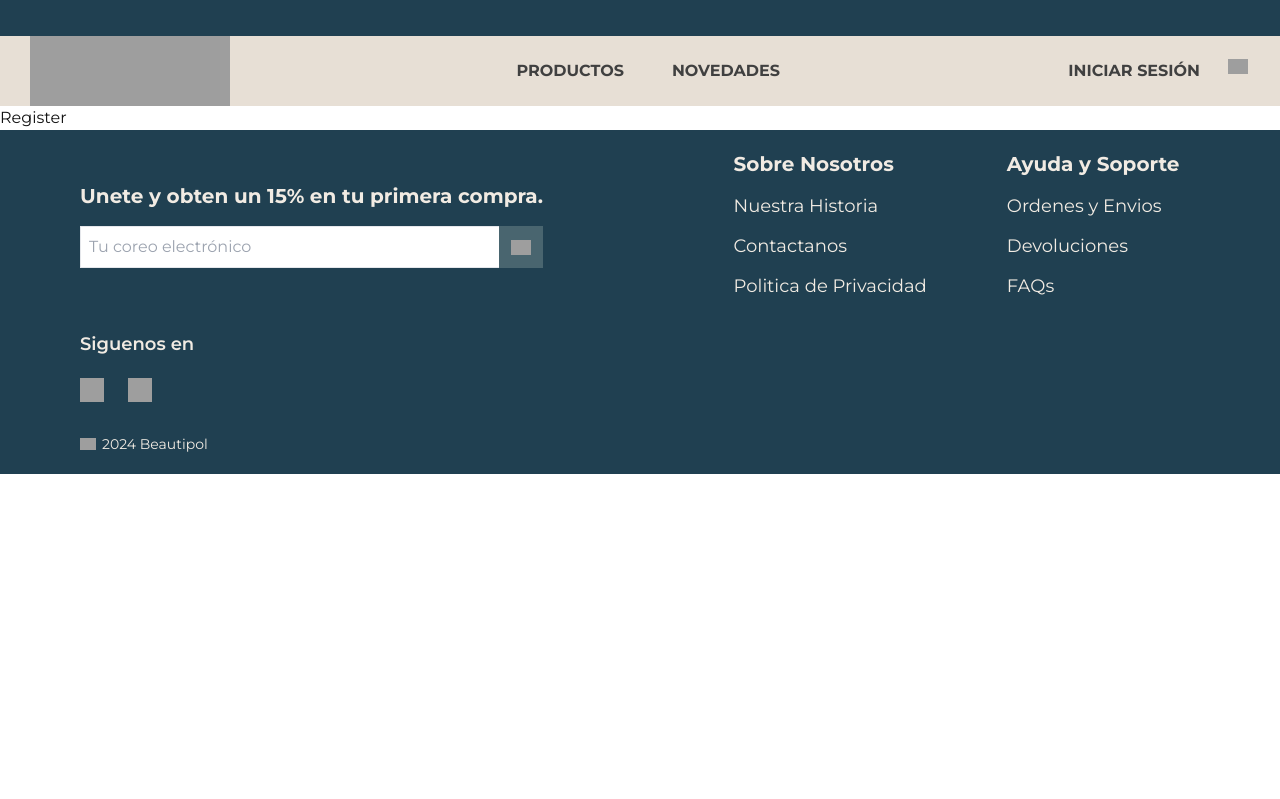
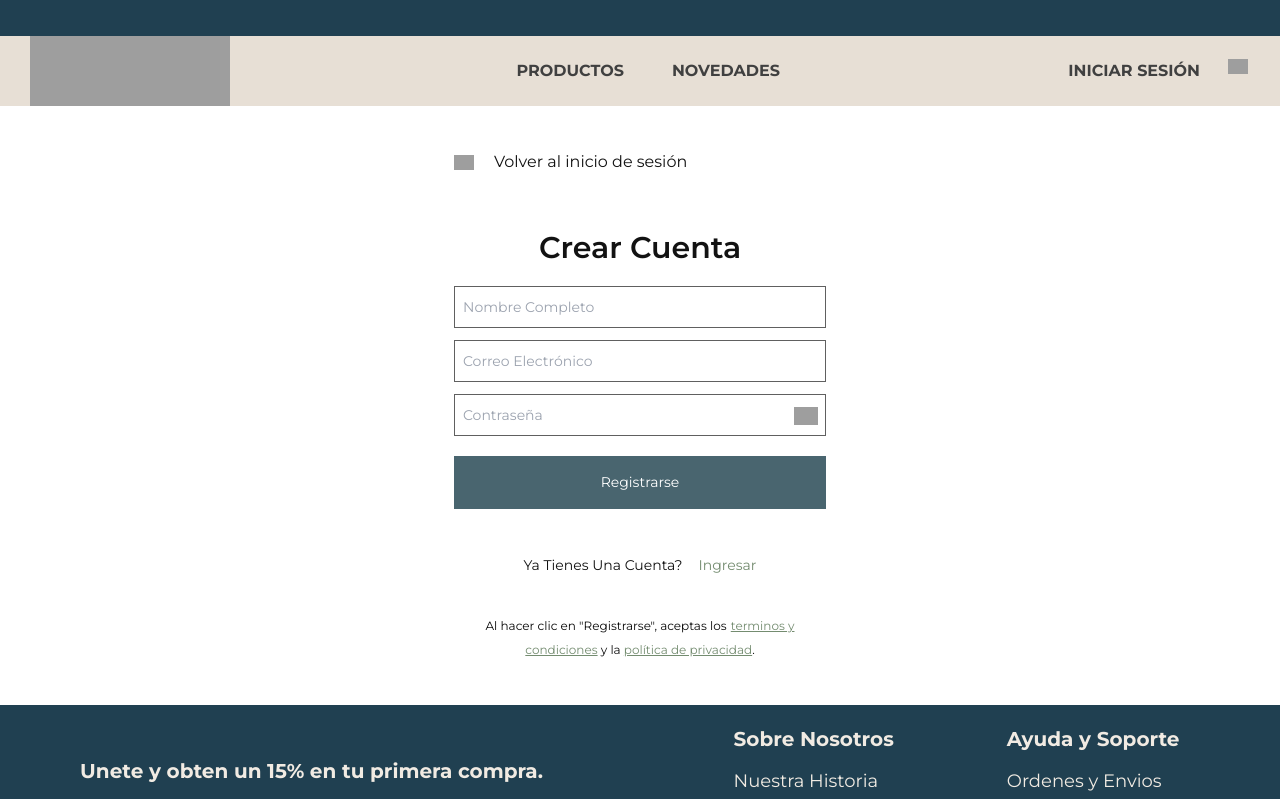
Before and after one commit to rgap/Ecommerce-NextFrontend-G15, a Next.js app: page /register in a window 1280 px wide. Shown: the top 799 px of the page. Built offline with nearby package versions, Linux system fonts and the light colour scheme; grey boxes are pictures that could not be loaded.

Commit message:
feat: register in progress

```diff
--- a/src/app/(profile-module)/login/page.js
+++ b/src/app/(profile-module)/login/page.js
@@ -4,6 +4,7 @@ import { useCallback, useState } from "react";
 // import { GoogleLoginButton, TextField } from "@/components/GoogleLoginButton";
 import TextField from "@/components/TextField";
 import Image from "next/image";
+import Link from "next/link";
 import { useRouter } from "next/navigation";
 // import { sendPostRequest } from "../../services";
 import getLoginResult from "@/mockData/products/getLoginResult";
@@ -23,18 +24,12 @@ export default function Login() {
     password: "",
   });
 
-  const handleBackClick = () => {
-    // router.back();
-    router.push("/");
-  };
-
-  const handleRegisterClick = () => {
-    router.push("/register");
-  };
-
-  const handleResetClick = () => {
-    router.push("/reset-password");
-  };
+  // function redirect(route) {
+  //   return event => {
+  //     event.preventDefault();
+  //     router.push(route);
+  //   };
+  // }
 
   const handleInputChange = event => {
     setValues({
@@ -114,7 +109,7 @@ export default function Login() {
   return (
     <main className="bg-white h-full flex justify-center items-center p-5">
       <div className="bg-white p-6 w-full max-w-[420px] md:min-w-[380px]">
-        <a className="mb-14 flex items-center cursor-pointer" onClick={handleBackClick}>
+        <a href="/" className="mb-14 flex items-center cursor-pointer">
           <Image
             className="w-5"
             src="https://raw.githubusercontent.com/rgap/Ecommerce-G15-ImageRepository/main/icons/arrow_back.svg"
@@ -142,25 +137,26 @@ export default function Login() {
           ))}
 
           <div className="h-10 mb-2">
-            <a onClick={handleResetClick} className="text-base capitalize cursor-pointer">
+            <Link href="/reset-password" className="text-base capitalize cursor-pointer">
               ¿Olvidaste tu contraseña?
-            </a>
+            </Link>
           </div>
 
           <button className="w-full flex mb-6 mt-2 items-center justify-center px-4 py-4 bg-[--color-cart-text-button-comp] hover:bg-[--color-cart-text-button-comp-hover] text-white text-sm capitalize leading-normal transition-transform duration-100 ">
             Ingresar
           </button>
-
+          {/*
           <div className="flex flex-col items-center justify-center text-xs mb-6 text-center gap-6">
             <p>o entra con tu cuenta gmail</p>
-            {/* <GoogleLoginButton onUserLogin={handleGoogleLoginOrRegister} /> */}
+            <GoogleLoginButton onUserLogin={handleGoogleLoginOrRegister} />
           </div>
+          */}
 
           <div className="text-center">
             <span className="text-neutral-950 text-base">¿Eres nuevo? </span>
-            <a onClick={handleRegisterClick} className="text-base underline cursor-pointer">
+            <Link href="/register" className="text-base underline cursor-pointer">
               Crea una cuenta
-            </a>
+            </Link>
           </div>
         </form>
       </div>
--- /dev/null
+++ b/src/app/(profile-module)/register/form.js
@@ -0,0 +1,16 @@
+export const inputs = [
+  {
+    placeholder: "Nombre Completo",
+    name: "name",
+  },
+  {
+    placeholder: "Correo Electrónico",
+    name: "email",
+    type: "text",
+  },
+  {
+    placeholder: "Contraseña",
+    name: "password",
+    type: "password",
+  },
+];
--- a/src/app/(profile-module)/register/page.js
+++ b/src/app/(profile-module)/register/page.js
@@ -1,7 +1,194 @@
+"use client";
+// import { GoogleLoginButton, TextField } from "@/components/GoogleLoginButton";
+import TextField from "@/components/TextField";
+import { useUserStore } from "@/store/useUserStore"; // Import the Zustand store
+import { useRouter } from "next/navigation";
+import { useCallback, useState } from "react";
+// import { sendPostRequest } from "../../services";
+import checkIfEmailExists from "@/mockData/products/checkIfEmailExists";
+import Image from "next/image";
+import Link from "next/link";
+import { inputs } from "./form";
+
 export default function Register() {
-    return (
-      <main>
-        <h1>Register</h1>
-      </main>
-    );
+  const router = useRouter();
+  const saveUser = useUserStore(state => state.saveUser); // Get the saveUser function from Zustand store
+
+  const [values, setValues] = useState({
+    name: "",
+    email: "",
+    password: "",
+  });
+
+  const [errors, setErrors] = useState({
+    name: "",
+    email: "",
+    password: "",
+  });
+
+  function redirect(route) {
+    return event => {
+      event.preventDefault();
+      router.push(route);
+    };
   }
+
+  const handleInputChange = event => {
+    setValues({
+      ...values,
+      [event.target.name]: event.target.value,
+    });
+  };
+
+  const validateForm = () => {
+    const errorsEmpty = {};
+
+    const validations = {
+      name: value => {
+        if (!value.trim()) {
+          return `No puede ser solo espacios en blanco`;
+        } else if (value.trim().length < 3) {
+          return `El nombre debe tener al menos 3 caracteres`;
+        }
+      },
+      email: value => {
+        const emailRegex = /^[a-zA-Z0-9._-]+@[a-zA-Z0-9.-]+\.[a-zA-Z]{2,6}$/;
+        if (!emailRegex.test(value)) {
+          return `Formato de correo invalido`;
+        }
+      },
+      password: value => {
+        const passwordRegex = /^(?=.*[A-Za-z])(?=.*\d).{8,}$/;
+        if (!passwordRegex.test(value)) {
+          return `Al menos 8 caracteres, incluyendo una letra y un número`;
+        }
+      },
+    };
+
+    inputs.forEach(input => {
+      const value = values[input.name];
+
+      if (value === "") {
+        errorsEmpty[input.name] = `Este campo no puede estar vacio`;
+      } else if (validations[input.name]) {
+        const errorMessage = validations[input.name](value);
+        if (errorMessage) {
+          errorsEmpty[input.name] = errorMessage;
+        }
+      }
+    });
+
+    setErrors(errorsEmpty);
+    return Object.keys(errorsEmpty).length === 0;
+  };
+
+  const handleFormSubmit = async event => {
+    event.preventDefault();
+    const debug = false;
+
+    if (debug) {
+      // await sendPostRequest(values, "users/register");
+      // saveUser({ email: user.email });
+      router.push("/?showModal=true");
+    } else if (validateForm()) {
+      const response = checkIfEmailExists();
+      // const response = await sendPostRequest(
+      //   {
+      //     email: values.email,
+      //   },
+      //   "users/check-if-email-exists"
+      // );
+      // console.log("response", response);
+
+      if (response.ok == true) {
+        // User exists
+        setErrors(prevErrors => ({
+          ...prevErrors,
+          email: "Ya existe un usuario con ese correo",
+        }));
+      } else {
+        // User not found
+        // await sendPostRequest(values, "users/register");
+        router.push("/?showModal=true");
+      }
+    }
+  };
+
+  // const handleGoogleLoginOrRegister = useCallback(
+  //   async idToken => {
+  //     try {
+  //       const response = await sendPostRequest({ token: idToken }, "users/auth/google");
+  //       if (!response.ok) {
+  //         throw new Error("Failed to verify Google ID token");
+  //       }
+  //       const userData = await response.data;
+  //       saveUser({ email: userData.email });
+  //       // User validated
+  //       router.push("/");
+  //     } catch (error) {
+  //       console.error("Error during Google login or registration:", error);
+  //     }
+  //   },
+  //   [saveUser, router]
+  // );
+
+  return (
+    <main className="bg-white h-full flex justify-center items-center p-5">
+      <div className="bg-white p-6 w-full max-w-[420px] md:min-w-[380px]">
+        <a className="mb-14 flex items-center cursor-pointer" href="/login">
+          <Image
+            className="w-5"
+            src="https://raw.githubusercontent.com/rgap/Ecommerce-G15-ImageRepository/main/icons/arrow_back.svg"
+            alt=""
+            width={24}
+            height={24}
+          />
+          <span className="ml-5 text-[--color-main-text]">Volver al inicio de sesión</span>
+        </a>
+        <h1 className="font-semibold mb-5 text-center capitalize text-3xl">Crear Cuenta</h1>
+        <form className="mb-5 flex flex-col gap-3" onSubmit={handleFormSubmit} autoComplete="off">
+          {inputs.map(input => (
+            <div key={input.name}>
+              <TextField
+                type={input.type ?? "text"}
+                name={input.name}
+                placeholder={input.placeholder}
+                value={values[input.name]}
+                onChange={handleInputChange}
+              />
+              <span className="text-red-500 mt-1 text-xs">{errors[input.name]}</span>
+            </div>
+          ))}
+
+          <button className="w-full flex mb-6 mt-2 items-center justify-center px-4 py-4 bg-[--color-cart-text-button-comp] hover:bg-[--color-cart-text-button-comp-hover] text-white text-sm capitalize leading-normal transition-transform duration-100 ">
+            Registrarse
+          </button>
+
+          <div className="h-10 flex justify-center items-center mb-2">
+            <p className="text-sm capitalize">ya tienes una cuenta?</p>
+            <Link href="/login" className="pl-4 text-center text-sm capitalize cursor-pointer">
+              Ingresar
+            </Link>
+          </div>
+        </form>
+        {/* <div className="flex flex-col items-center justify-center text-xs mb-6 text-center gap-6">
+          <p>o entra con tu cuenta gmail</p>
+          <GoogleLoginButton onUserLogin={handleGoogleLoginOrRegister} />
+        </div>  */}
+
+        <div className="text-center">
+          <span className="text-neutral-950 text-xs">Al hacer clic en &quot;Registrarse&quot;, aceptas los</span>
+          &nbsp;
+          <Link href="#" className="text-xs underline">
+            terminos y condiciones
+          </Link>
+          <span className="text-xs"> y la </span>
+          <Link href="#" className="text-xs underline">
+            política de privacidad
+          </Link>
+          <span className="text-xs">.</span>
+        </div>
+      </div>
+    </main>
+  );
+}
--- /dev/null
+++ b/src/mockData/products/checkIfEmailExists.js
@@ -0,0 +1,15 @@
+export default function checkIfEmailExists(exists = false) {
+  let response = undefined;
+  if (!exists) {
+    response = {
+      ok: false,
+      data: "User not found",
+    };
+  } else {
+    response = {
+      ok: true,
+      data: "User exists",
+    };
+  }
+  return response;
+}
```
